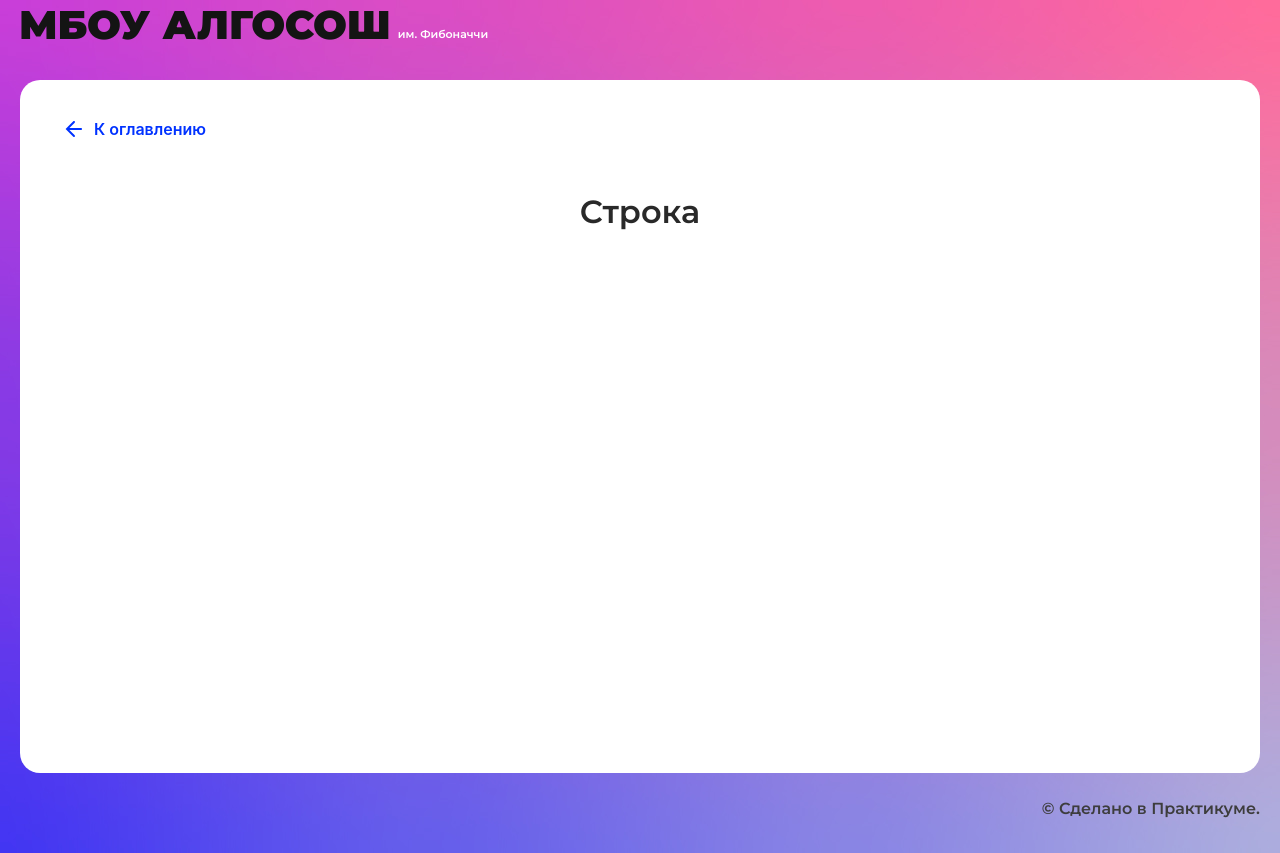
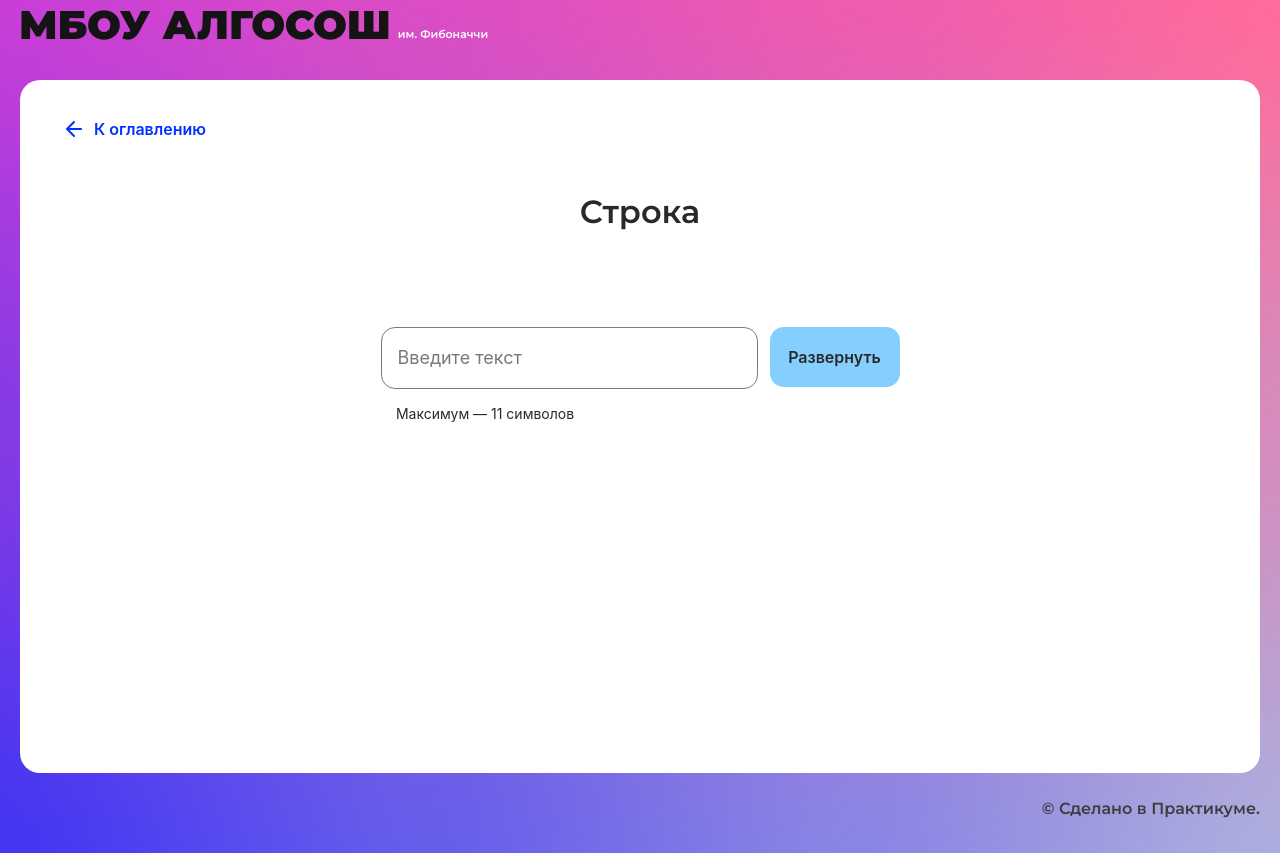
Before and after one commit to Annebula77/algososh-yandex-praktikum, a React (Create React App) app: page /recursion in a window 1280 px wide. Built offline with nearby package versions, Linux system fonts and the light colour scheme.

Commit message:
completed string task

```diff
--- /dev/null
+++ b/src/components/string/string.module.css
@@ -0,0 +1,46 @@
+.input__extra {
+  box-sizing: border-box;
+  max-width: 377px;
+  max-height: 86px;
+  margin: 0;
+  padding: 0;
+
+}
+
+.button__extra {
+  box-sizing: border-box;
+  max-width: 133px;
+  max-height: 60px;
+  margin: 0;
+  padding: 0;
+}
+
+.content {
+  width: 100%;
+  display: flex;
+  justify-content: center;
+  flex-direction: row;
+  box-sizing: border-box;
+  padding: 48px 0 0 0;
+  margin: auto;
+  gap: 12px;
+}
+
+.text {
+  font-weight: 400;
+  font-size: 14px;
+  line-height: 1.57;
+  margin-left: -310px;
+  margin-bottom: 0;
+  padding: 0;
+}
+
+.circle__container {
+  display: flex;
+  box-sizing: border-box;
+  width: 100%;
+  flex-direction: row;
+  justify-content: center;
+  gap: 16px;
+  margin-top: 120px;
+}
--- a/src/components/string/string.tsx
+++ b/src/components/string/string.tsx
@@ -1,10 +1,93 @@
-import React from "react";
+import React, { useState, ChangeEvent, useEffect } from "react";
 import { SolutionLayout } from "../ui/solution-layout/solution-layout";
+import { Input } from "../ui/input/input";
+import { Button } from "../ui/button/button";
+import styles from './string.module.css';
+import { Circle } from "../ui/circle/circle";
+import { ElementStates } from "../../types/element-states";
+
+const animateSortReverse = async (word: string, setLetters: (letters: string[]) => void, setHighlightedIndexes: (indexes: number[]) => void, setChangingIndexes: (indexes: number[]) => void) => {
+  let lettersArray = word.split("");
+  let highlightedIndexes = [];
+
+  for (let i = 0; i < Math.floor(lettersArray.length / 2); i++) {
+    // Первый шаг: подсвечиваем элементы, готовые к обмену
+    await new Promise((resolve) => setTimeout(resolve, 1000));
+    setChangingIndexes([i, lettersArray.length - 1 - i]);
+
+    // Второй шаг: обмен элементов и обновление подсветки
+    await new Promise((resolve) => setTimeout(resolve, 1000));
+    setChangingIndexes([]);
+    const temp = lettersArray[i];
+    lettersArray[i] = lettersArray[lettersArray.length - 1 - i];
+    lettersArray[lettersArray.length - 1 - i] = temp;
+    setLetters([...lettersArray]);
+    highlightedIndexes.push(i, lettersArray.length - 1 - i);
+    setHighlightedIndexes([...highlightedIndexes]);
+  }
+
+  setHighlightedIndexes(Array.from({ length: lettersArray.length }, (_, i) => i)); // подсветка всех букв после завершения разворота
+};
 
 export const StringComponent: React.FC = () => {
+
+  const [word, setWord] = useState<string>(""); // Укажите тип string для состояния word
+  const [letters, setLetters] = useState<string[]>([]); // Укажите тип массива строк для состояния letters
+  const [highlightedIndexes, setHighlightedIndexes] = useState<number[]>([]); // Обновленное состояние для подсветки букв
+  const [changingIndexes, setChangingIndexes] = useState<number[]>([]); // Новое состояние для подсветки букв, готовых к смене мест
+  const [isSorting, setIsSorting] = useState<boolean>(false); // Состояние для лоадера
+  const [startAnimation, setStartAnimation] = useState<boolean>(false);
+  const [isAnimationDone, setIsAnimationDone] = useState<boolean>(false);
+
+
+  const handleInputChange = (event: ChangeEvent<HTMLInputElement>) => {
+    if (isAnimationDone) {
+      setStartAnimation(false);
+      setHighlightedIndexes([]);
+      setChangingIndexes([]);
+      setIsAnimationDone(false);
+    }
+    setWord(event.target.value);
+  };
+
+  const handleButtonClick = () => {
+    setIsSorting(true);
+    setStartAnimation(true);
+    animateSortReverse(word, setLetters, setHighlightedIndexes, setChangingIndexes).then(() => {
+      setIsSorting(false);
+      setIsAnimationDone(true);
+    });
+  };
+  useEffect(() => {
+    if (startAnimation) {
+      setLetters(word.split(""));
+      setHighlightedIndexes([]);
+      setChangingIndexes([]);
+    }
+  }, [startAnimation]);
+
   return (
     <SolutionLayout title="Строка">
-
+      <div className={styles.content}>
+        <Input extraClass={styles.input__extra} maxLength={11} onChange={handleInputChange} value={word} />
+        <Button text="Развернуть" extraClass={styles.button__extra} onClick={handleButtonClick} isLoader={isSorting} disabled={isSorting} />
+      </div>
+      <p className={styles.text}>Максимум — 11 символов</p>
+      <div className={styles.circle__container}>
+        {startAnimation && letters.map((letter, index) => (
+          <Circle
+            key={index}
+            letter={letter}
+            state={
+              highlightedIndexes.includes(index)
+                ? ElementStates.Modified
+                : changingIndexes.includes(index)
+                  ? ElementStates.Changing
+                  : ElementStates.Default
+            }
+          />
+        ))}
+      </div>
     </SolutionLayout>
   );
 };
```
